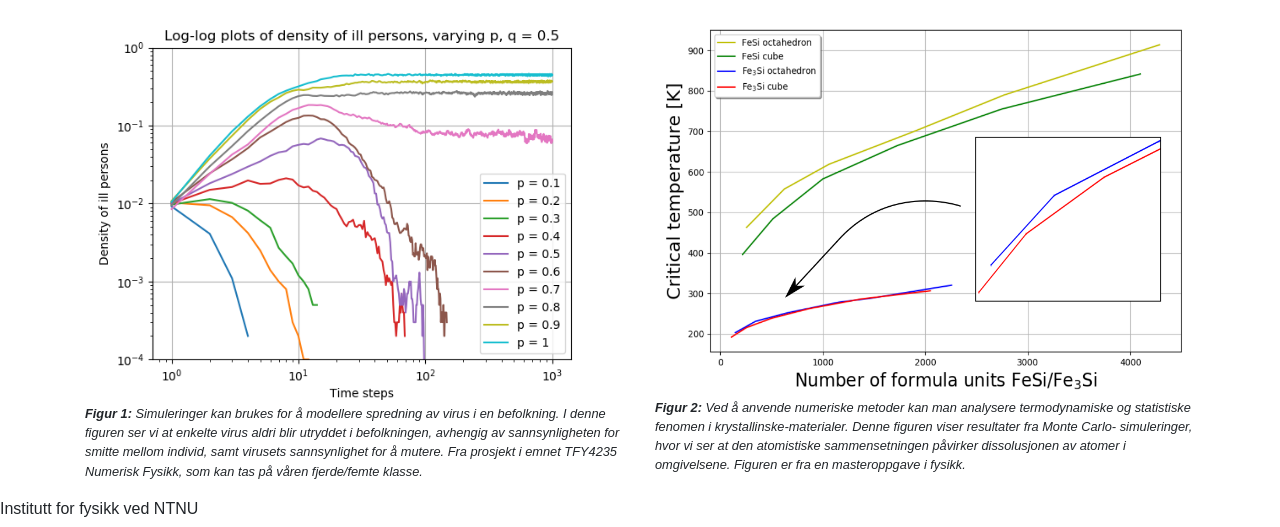
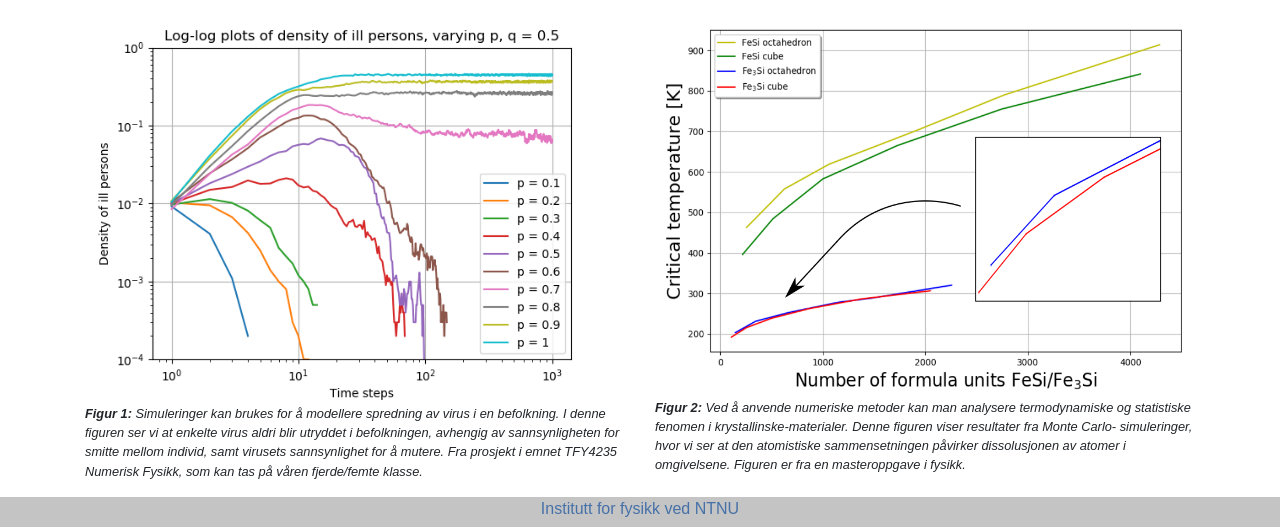
Before and after one commit to solfridhj/numfys-webpage, a PHP site: page / in a window 1280 px wide. Shown: the part 352-879 px from the top of the page. Run offline with PHP 8.4, Linux system fonts and the light colour scheme; some libraries are stand-ins or nearby versions.

Commit message:
Add improved footer

```diff
--- a/emnesider/FY1001/FY1001.html
+++ b/emnesider/FY1001/FY1001.html
@@ -111,4 +111,8 @@
 
 </div>
 
+<footer>
+  Institutt for fysikk ved NTNU
+</footer>
+
 </body>
--- a/emnesider/FY1003/FY1003.html
+++ b/emnesider/FY1003/FY1003.html
@@ -114,4 +114,8 @@
 
 </div>
 
+<footer>
+  Institutt for fysikk ved NTNU
+</footer>
+
 </body>
--- a/emnesider/TFY4163/TFY4163.html
+++ b/emnesider/TFY4163/TFY4163.html
@@ -112,4 +112,8 @@
 
 </div>
 
+<footer>
+  Institutt for fysikk ved NTNU
+</footer>
+
 </body>
--- a/index.html
+++ b/index.html
@@ -91,7 +91,7 @@
   </div>
   </div>
 
-  <footer>
+  <footer class="front-footer">
     Institutt for fysikk ved NTNU
   </footer>
 
--- a/style.css
+++ b/style.css
@@ -149,3 +149,18 @@ table.small-margin  {
   font-size: 0.8rem;
   font-style: italic;
 }
+
+footer {
+  bottom: 0;
+  position: absolute;
+  left: 0;
+  height: 30px;
+  width: 100%;
+  text-align: center;
+  color: #4671a8;
+  background-color: rgb(196, 196, 196);
+}
+
+footer.front-footer {
+  position: relative;
+}
```
Also changed, not shown: laeringsressurser/laeringsressurser.html (+6 -2 lines).
